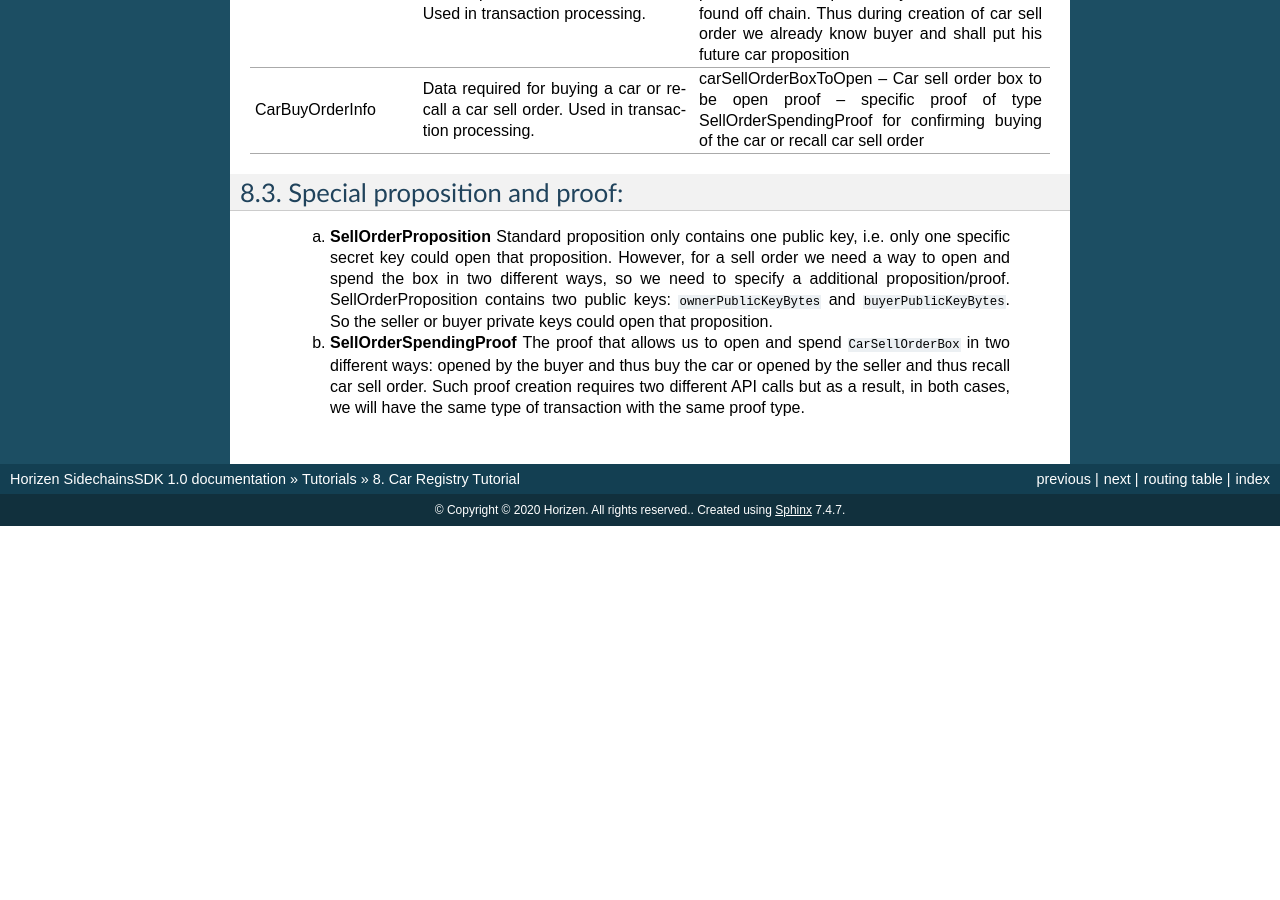
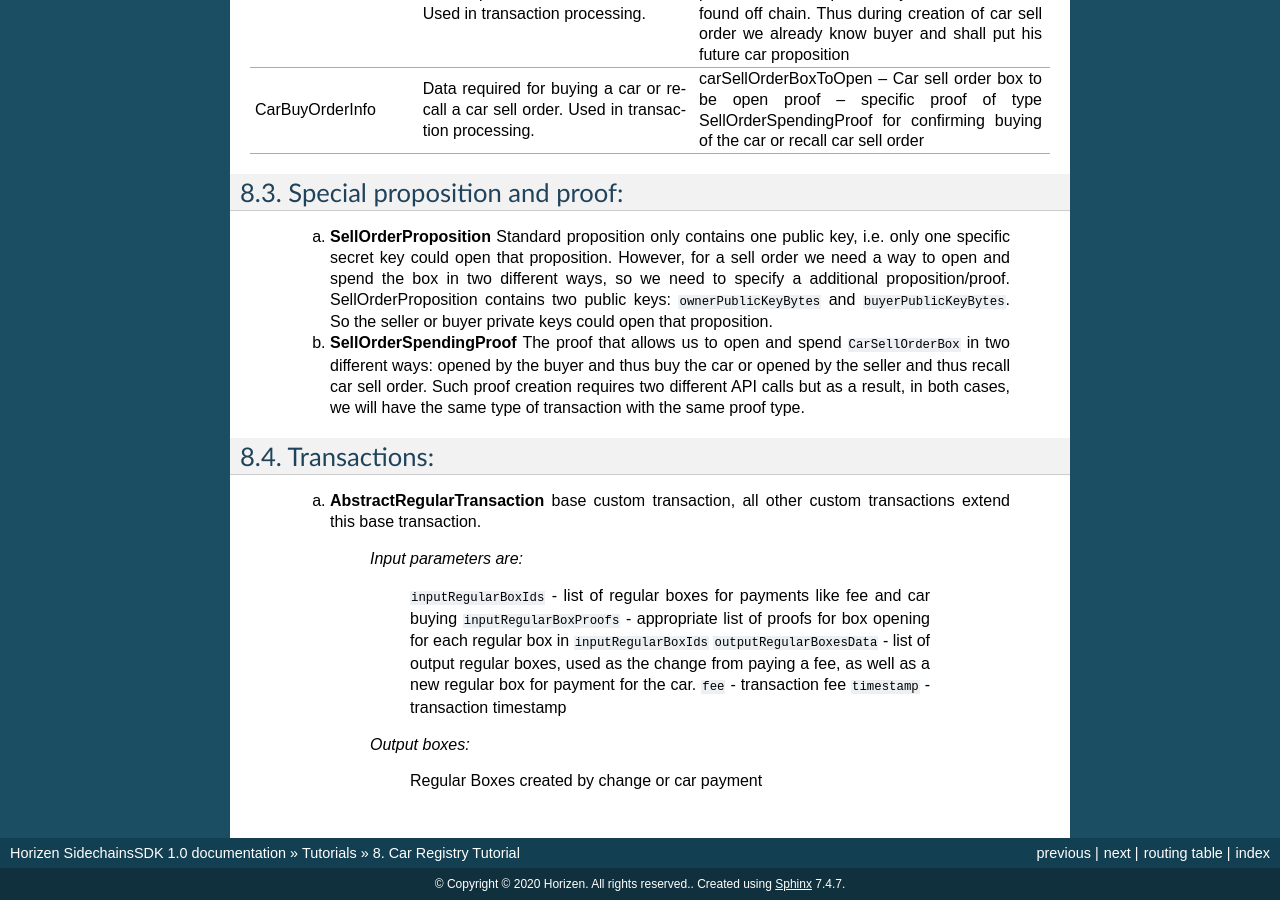
Before and after one commit to megaluck/documentation, a Sphinx documentation site: the page built from docs/introduction/08-Car-registry-tutorial.rst, in a window 1280 px wide and 900 px high, scrolled down 1815 px. Built offline with Sphinx 7.4.7, drawn with Linux system fonts in a browser that asks for light colours; before the commit the page ends 2341 px from its top, so only the background shows below that.

Commit message:
Update 08-Car-registry-tutorial.rst

```diff
--- a/docs/introduction/08-Car-registry-tutorial.rst
+++ b/docs/introduction/08-Car-registry-tutorial.rst
@@ -85,3 +85,21 @@ Special proposition and proof:
        SellOrderProposition contains two public keys: ``ownerPublicKeyBytes`` and ``buyerPublicKeyBytes``. So the seller or buyer private keys could open that proposition.
 
     b) **SellOrderSpendingProof** The proof that allows us to open and spend ``CarSellOrderBox`` in two different ways: opened by the buyer and thus buy the car or opened by the seller and thus recall car sell order. Such proof creation requires two different API calls but as a result, in both cases, we will have the same type of transaction with the same proof type.
+
+
+Transactions:
+*************
+
+    a) **AbstractRegularTransaction** base custom transaction, all other custom transactions extend this base transaction.
+
+        *Input parameters are:*
+
+            ``inputRegularBoxIds`` - list of regular boxes for payments like fee and car buying
+            ``inputRegularBoxProofs`` - appropriate list of proofs for box opening for each regular box in ``inputRegularBoxIds``
+            ``outputRegularBoxesData`` - list of output regular boxes, used as the change from paying a fee, as well as a new regular box for payment for the car.
+            ``fee`` - transaction fee
+            ``timestamp`` - transaction timestamp
+
+        *Output boxes:*
+
+            Regular Boxes created by change or car payment
```
